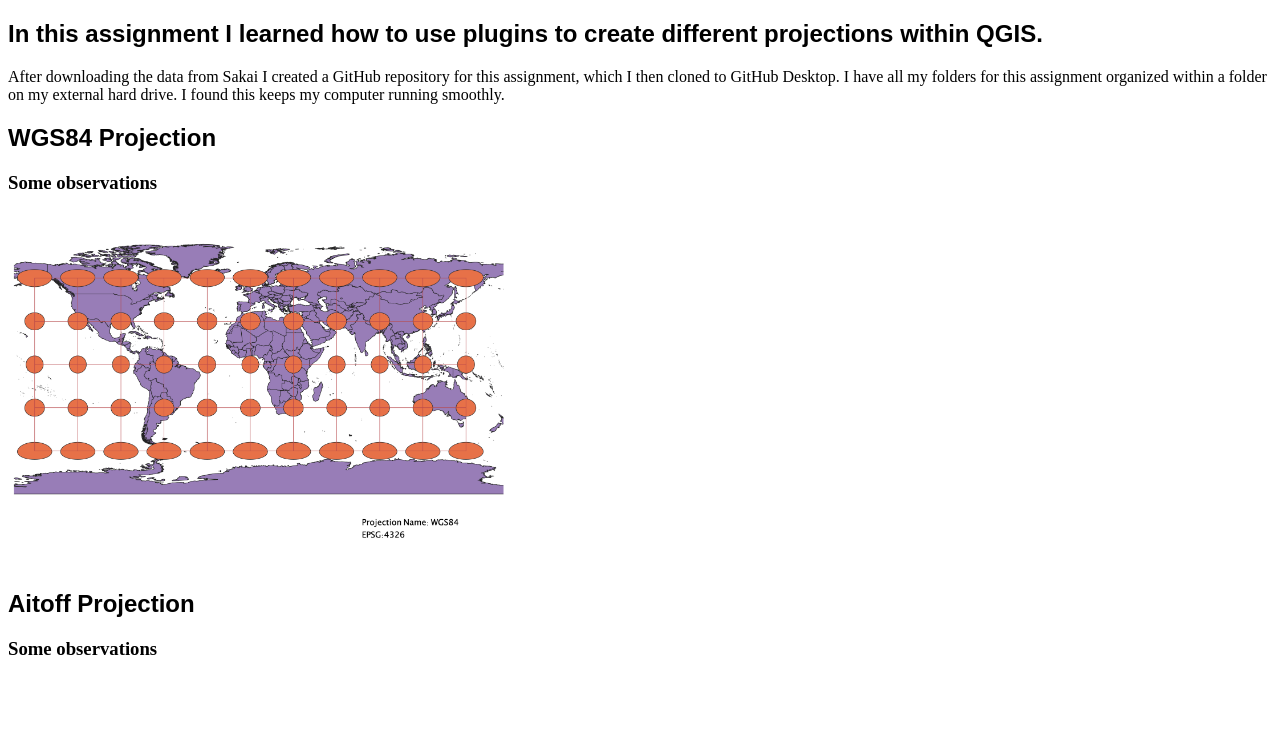
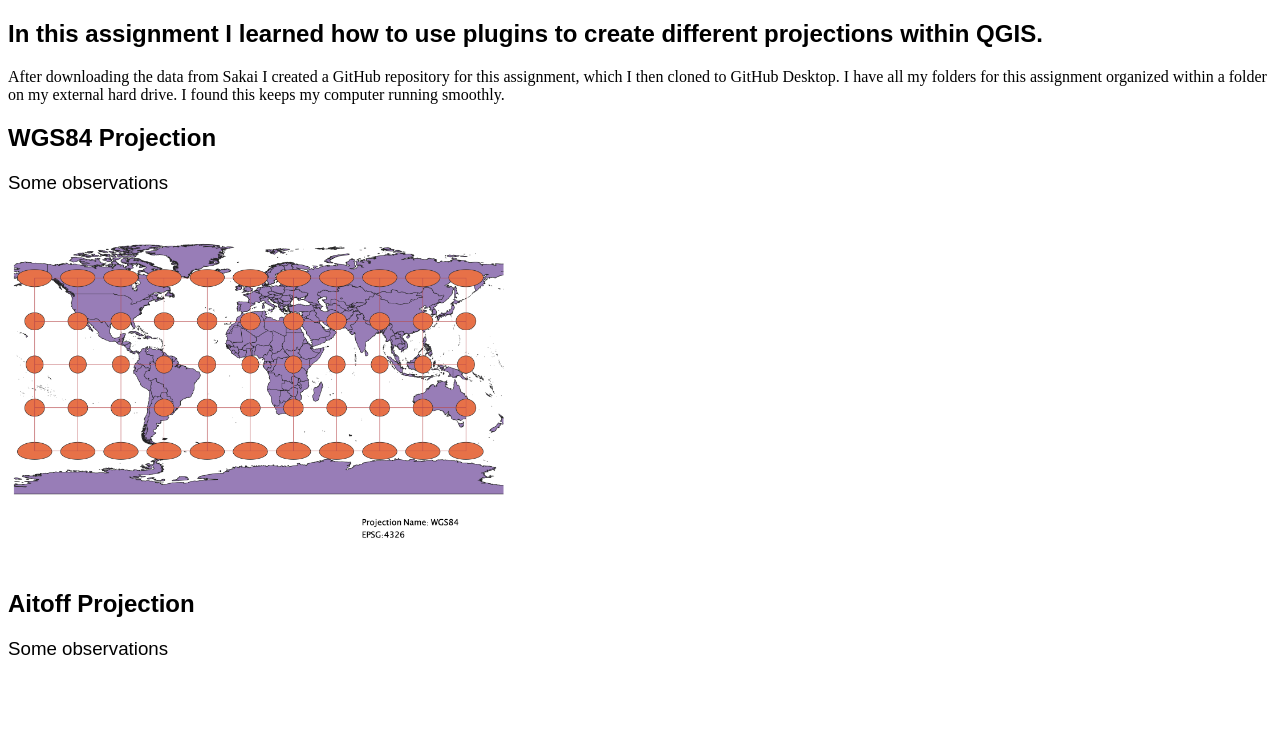
Before and after one commit to lilyhawk/GEO370HW3, a plain HTML site: page Worldprojections/worldprojections.html in a window 1280 px wide. Shown: the part 61-800 px from the top of the page. Drawn offline with Linux system fonts and the light colour scheme; files whose address does not match are found by name.

Commit message:
Update style.css

```diff
--- a/Worldprojections/style.css
+++ b/Worldprojections/style.css
@@ -1,2 +1,3 @@
 h1 {font-family: 'Poller One', cursive;}
 h2{font-family: 'Montserrat', sans-serif;}
+h3{font-family: 'Montserrat',sans-serif;font-weight: 200; }
```
